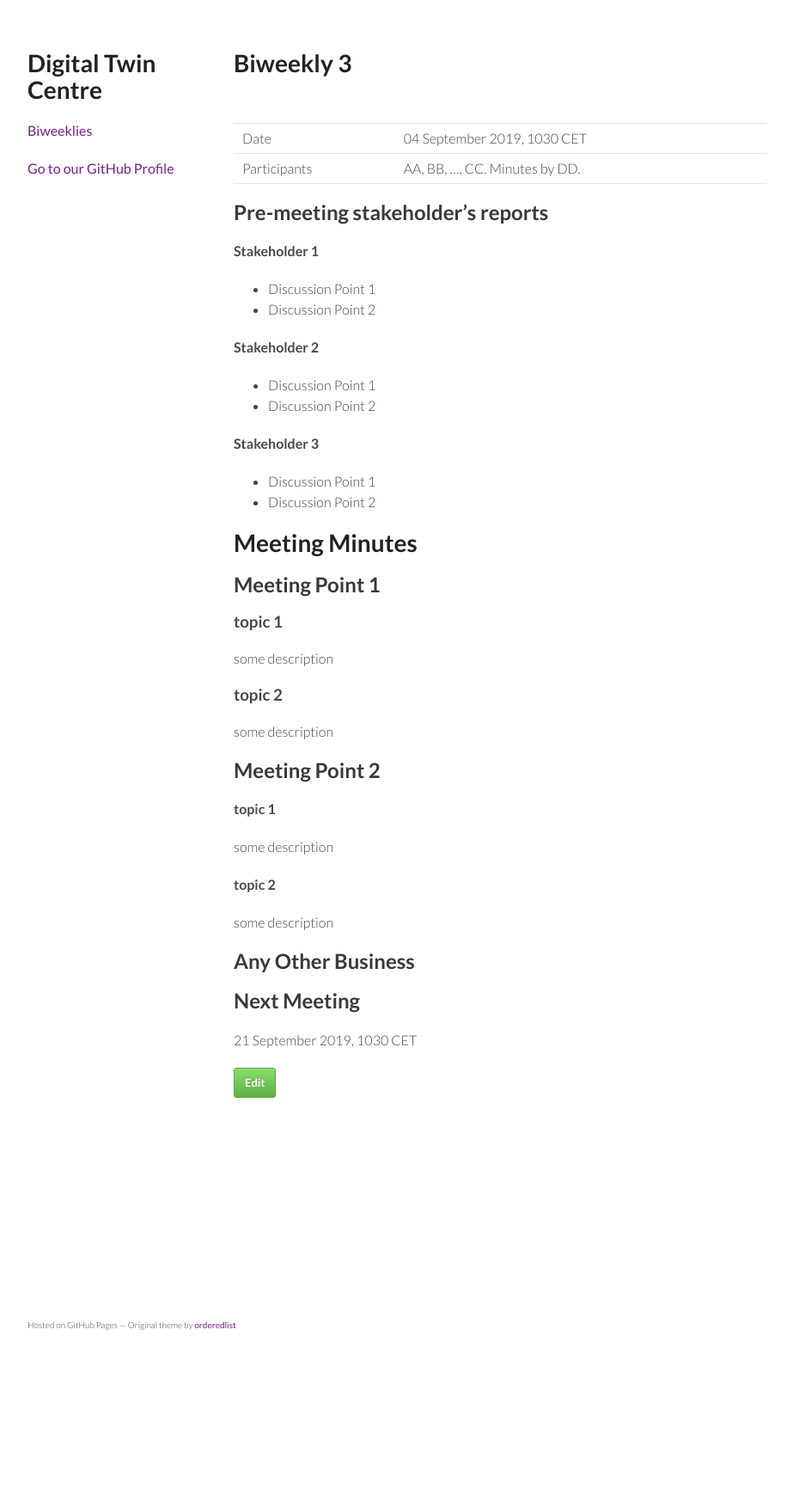
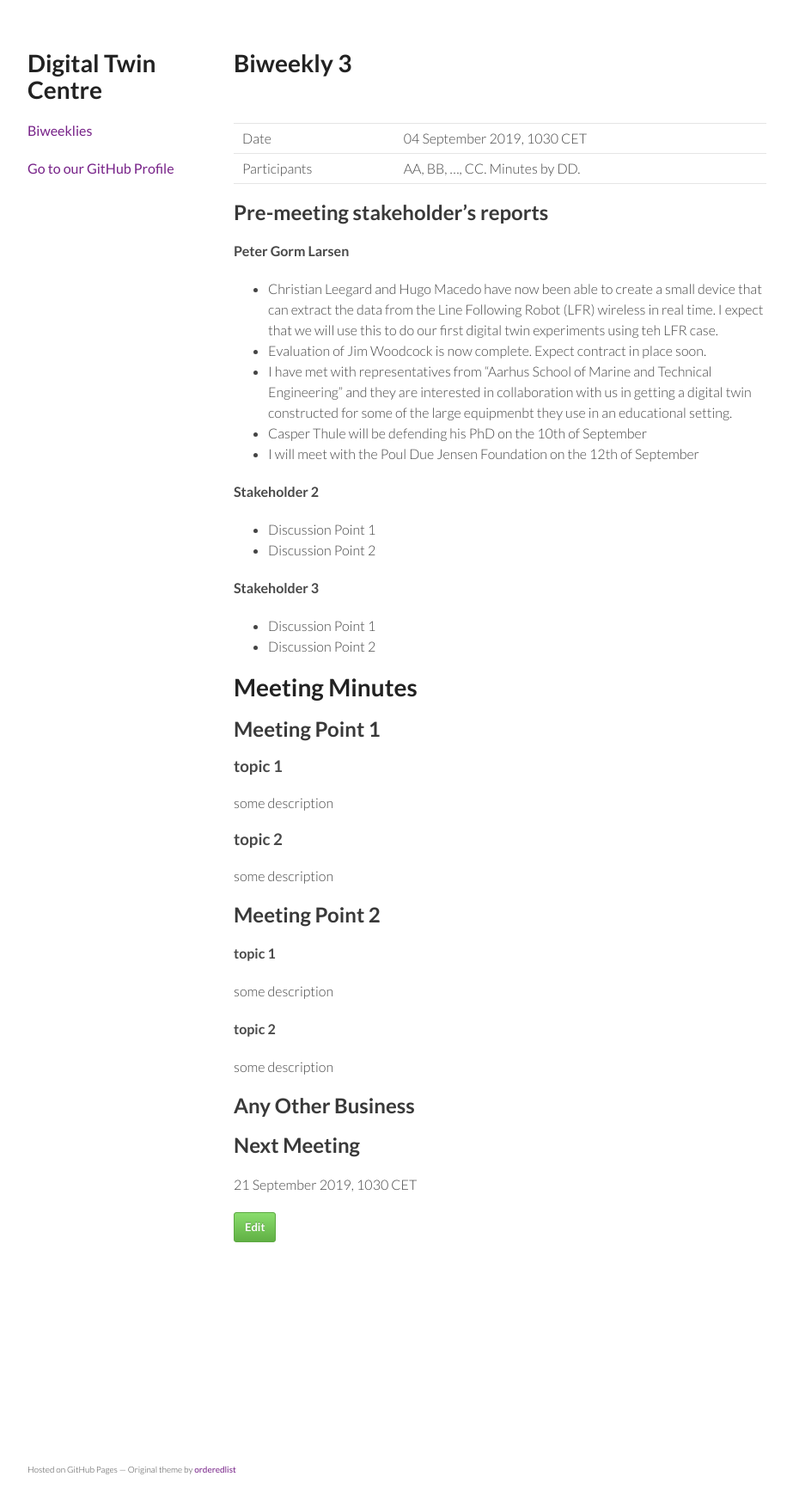
Before and after one commit to digitaltwincentre/digitaltwincentre.github.io, a Jekyll site: the page built from _biweeklies/Biweekly-3.md, in a window 1280 px wide. Shown: the whole page at 86% size, without its empty margins (178-1101 px from the left). Built offline with Jekyll 4.4.1, drawn with Linux system fonts in a browser that asks for light colours; nearby versions of some CDN libraries; before the commit the page ends 1571 px from its top, so only the background shows below that.

Commit message:
Add PGL frok content

```diff
--- a/_biweeklies/Biweekly-3.md
+++ b/_biweeklies/Biweekly-3.md
@@ -22,9 +22,12 @@ date:  04 September 2019, 1030 CET
 <!-- Please keep in mind that the minutes are publicly available, and that
 private information must be stored elsewhere.  -->
 
-#### Stakeholder 1
-* Discussion Point 1
-* Discussion Point 2
+#### Peter Gorm Larsen
+* Christian Leegard and Hugo Macedo have now been able to create a small device that can extract the data from the Line Following Robot (LFR) wireless in real time. I expect that we will use this to do our first digital twin experiments using teh LFR case.
+* Evaluation of Jim Woodcock is now complete. Expect contract in place soon.
+* I have met with representatives from "Aarhus School of Marine and Technical Engineering" and they are interested in collaboration with us in getting a digital twin constructed for some of the large equipmenbt they use in an educational setting.
+* Casper Thule will be defending his PhD on the 10th of September
+* I will meet with the Poul Due Jensen Foundation on the 12th of September
 
 #### Stakeholder 2
 * Discussion Point 1
```
